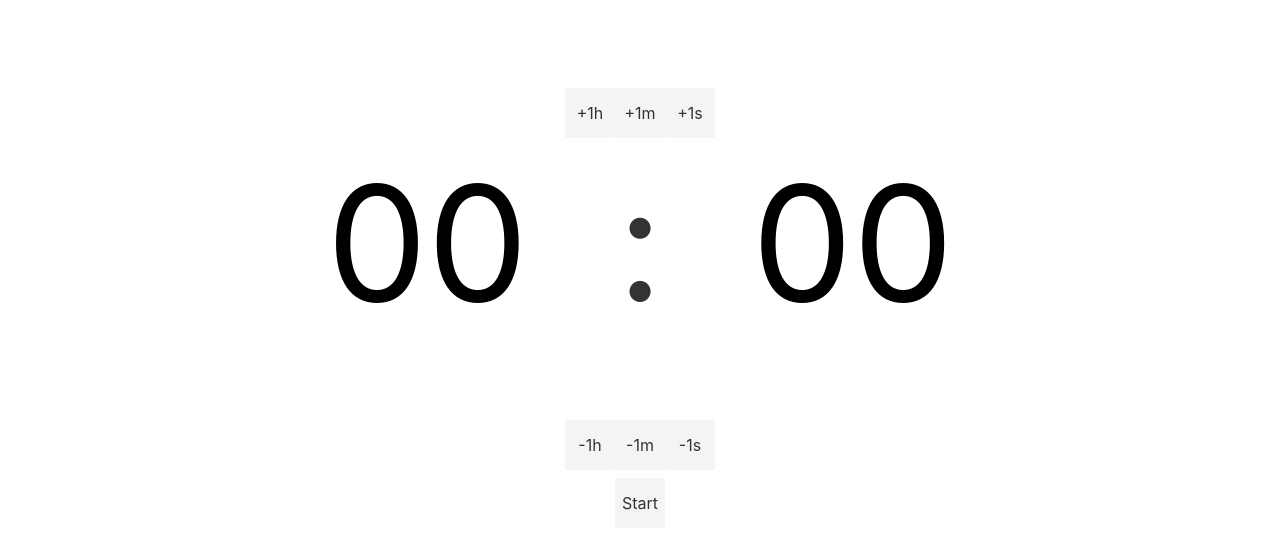
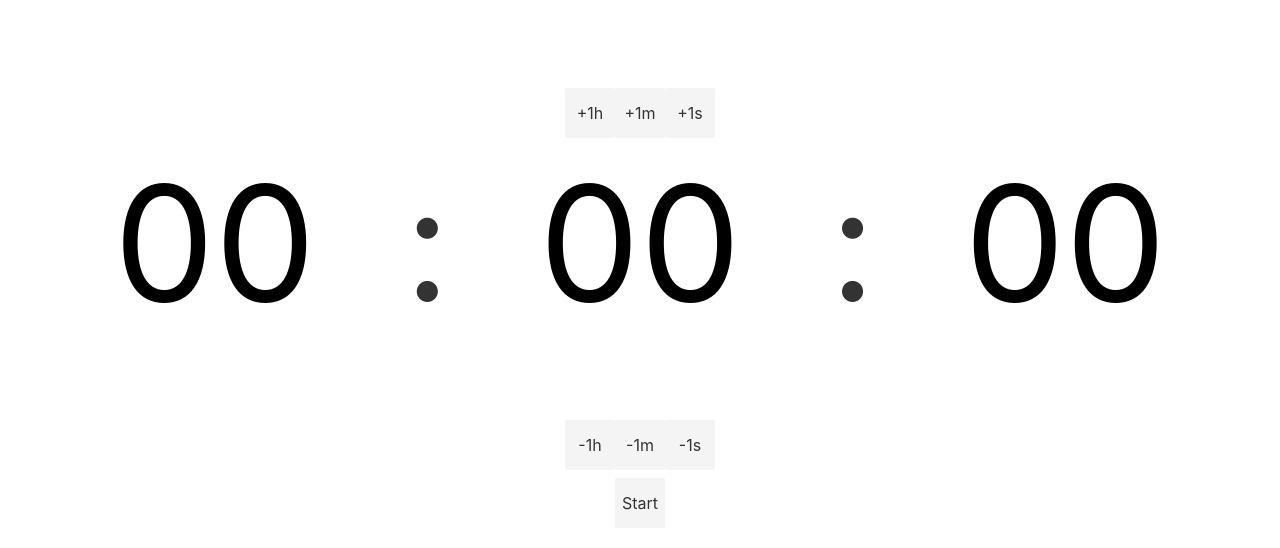
Before and after one commit to JackyIsCool/svelte-timer, a Svelte app: page / in a window 1280 px wide. Shown: the top 548 px of the page. Built offline with nearby package versions, Linux system fonts and the light colour scheme.

Commit message:
Add hour button

```diff
--- a/src/App.svelte
+++ b/src/App.svelte
@@ -1,6 +1,7 @@
 <script>
 	$: secondLeft = 0;//In second
-	$: formatedMinute = String(Math.floor(secondLeft / 60)).padStart(2, '0');
+	$: formatedHour = String(Math.floor(secondLeft / 3600)).padStart(2, '0');
+	$: formatedMinute = String(Math.floor(secondLeft % 3600 / 60)).padStart(2, '0');
 	$: formatedSecond = String(Math.floor(secondLeft % 60)).padStart(2, '0');
 	let isCounting = false;
 	function toggleOnOff() {
@@ -38,6 +39,8 @@
 			<button on:click={() => addTime(1)}>+1s</button>
 		</div>
 		<div class="time-container">
+			<input on:blur={syncTypedTime} bind:value={formatedHour} class="time-text"/>
+			<div class="time-text">:</div>
 			<input on:blur={syncTypedTime} bind:value={formatedMinute} class="time-text"/>
 			<div class="time-text">:</div>
 			<input on:blur={syncTypedTime} bind:value={formatedSecond} class="time-text"/>
```
